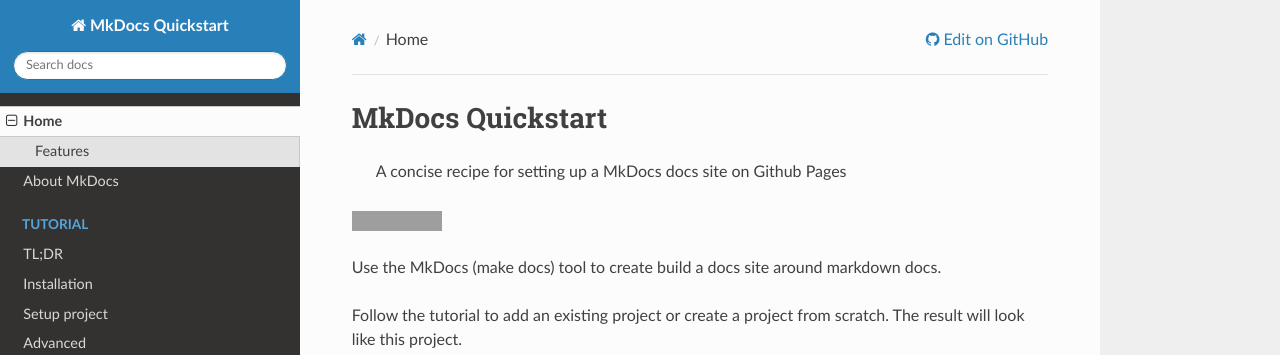
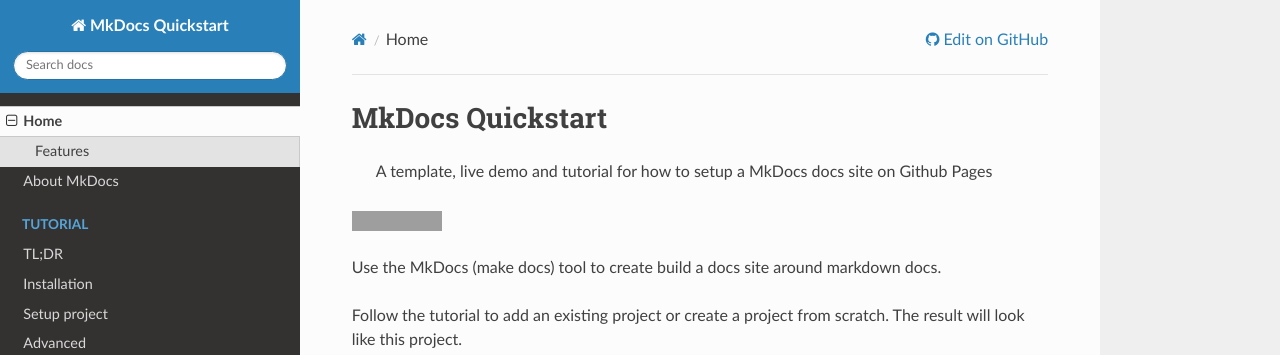
Before and after one commit to MichaelCurrin/mkdocs-quickstart, an MkDocs documentation site: the page built from docs/index.md, in a window 1280 px wide and 1029 px high. Shown: the top 355 px of the window. Built offline with MkDocs 1.6.1, drawn with Linux system fonts in a browser that asks for light colours; nearby versions of some CDN libraries; grey boxes are pictures that could not be loaded.

Commit message:
Update index.md

```diff
--- a/docs/index.md
+++ b/docs/index.md
@@ -1,5 +1,5 @@
 # MkDocs Quickstart
-> A concise recipe for setting up a MkDocs docs site on Github Pages
+> A template, live demo and tutorial for how to setup a MkDocs docs site on Github Pages
 
 [![Repo stars](https://img.shields.io/github/stars/MichaelCurrin/mkdocs-quickstart?style=social)](https://github.com/MichaelCurrin/mkdocs-quickstart)
 
```
